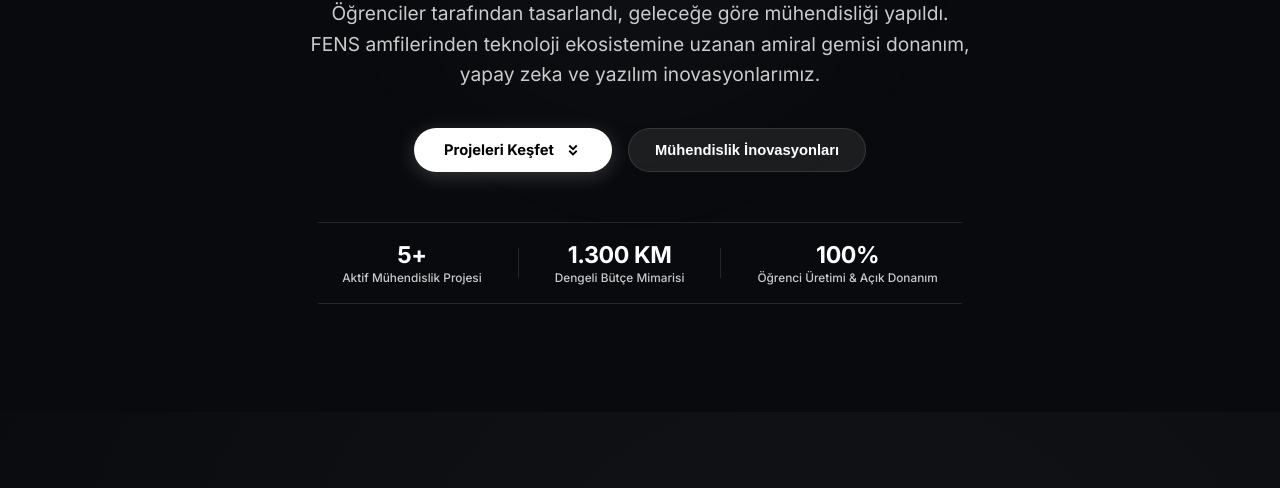
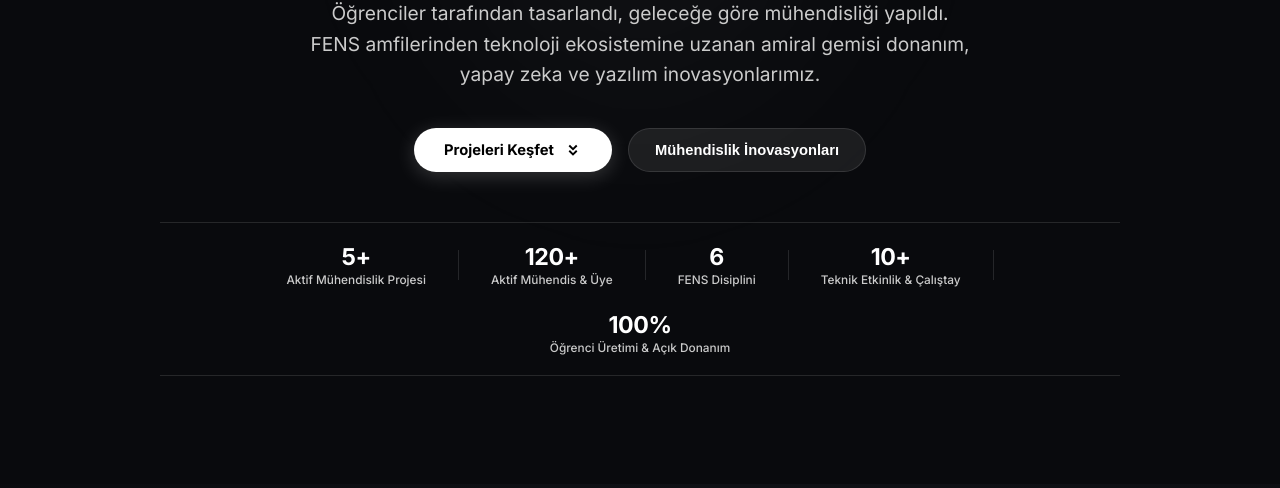
Before and after one commit to HasanKaan28/ius-engineering-events-site, a plain HTML site: page index.html in a window 1280 px wide. Shown: the part 312-800 px from the top of the page. Drawn offline with Linux system fonts and the light colour scheme.

Commit message:
feat(hero): replace 1300 KM metric with comprehensive club stats (members, disciplines, workshops)

```diff
--- a/app.js
+++ b/app.js
@@ -24,8 +24,9 @@
       hero_explore: "Projeleri Keşfet",
       hero_flagships: "Mühendislik İnovasyonları",
       stat_active_projects: "Aktif Mühendislik Projesi",
-      stat_budget: "Dengeli Bütçe Mimarisi",
-      stat_budget_val: "1.300 KM",
+      stat_students: "Aktif Mühendis & Üye",
+      stat_departments: "FENS Disiplini",
+      stat_events: "Teknik Etkinlik & Çalıştay",
       stat_open_source: "Öğrenci Üretimi & Açık Donanım",
       scroll_hint: "Aşağı Kaydırın",
       drawer_title: "Proje Kataloğu",
@@ -84,8 +85,9 @@
       hero_explore: "Explore Innovations",
       hero_flagships: "Engineering Portfolio",
       stat_active_projects: "Active Engineering Projects",
-      stat_budget: "Balanced Budget Architecture",
-      stat_budget_val: "1,300 KM",
+      stat_students: "Student Engineers & Members",
+      stat_departments: "FENS Disciplines",
+      stat_events: "Technical Workshops & Hackathons",
       stat_open_source: "Student Built & Open Hardware",
       scroll_hint: "Scroll Down",
       drawer_title: "Project Catalog",
--- a/index.html
+++ b/index.html
@@ -82,8 +82,18 @@
           </div>
           <div class="stat-divider"></div>
           <div class="stat-item">
-            <div class="stat-number" data-i18n="stat_budget_val">1.300 KM</div>
-            <div class="stat-label" data-i18n="stat_budget">Dengeli Bütçe Mimarisi</div>
+            <div class="stat-number">120+</div>
+            <div class="stat-label" data-i18n="stat_students">Aktif Mühendis & Üye</div>
+          </div>
+          <div class="stat-divider"></div>
+          <div class="stat-item">
+            <div class="stat-number">6</div>
+            <div class="stat-label" data-i18n="stat_departments">FENS Disiplini</div>
+          </div>
+          <div class="stat-divider"></div>
+          <div class="stat-item">
+            <div class="stat-number">10+</div>
+            <div class="stat-label" data-i18n="stat_events">Teknik Etkinlik & Çalıştay</div>
           </div>
           <div class="stat-divider"></div>
           <div class="stat-item">
--- a/style.css
+++ b/style.css
@@ -513,8 +513,10 @@ body {
 .hero-stats-bar {
   display: flex;
   align-items: center;
-  gap: 36px;
-  padding: 18px 24px;
+  justify-content: center;
+  flex-wrap: wrap;
+  gap: 24px 32px;
+  padding: 20px 24px;
   background: transparent;
   backdrop-filter: none;
   -webkit-backdrop-filter: none;
@@ -523,6 +525,7 @@ body {
   border-bottom: 1px solid var(--border-subtle);
   border-radius: 0;
   margin-bottom: 36px;
+  max-width: 1000px;
 }
 
 .stat-item {
```
